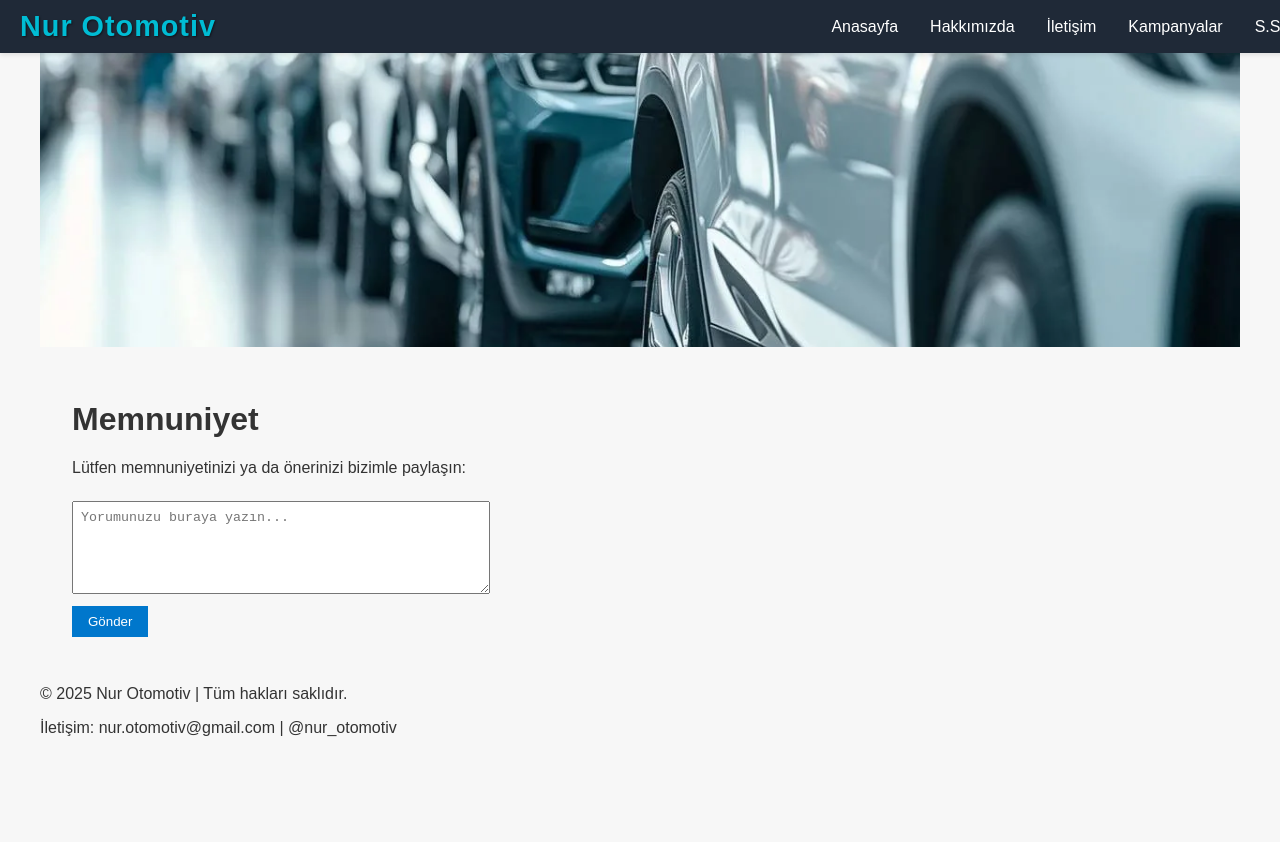
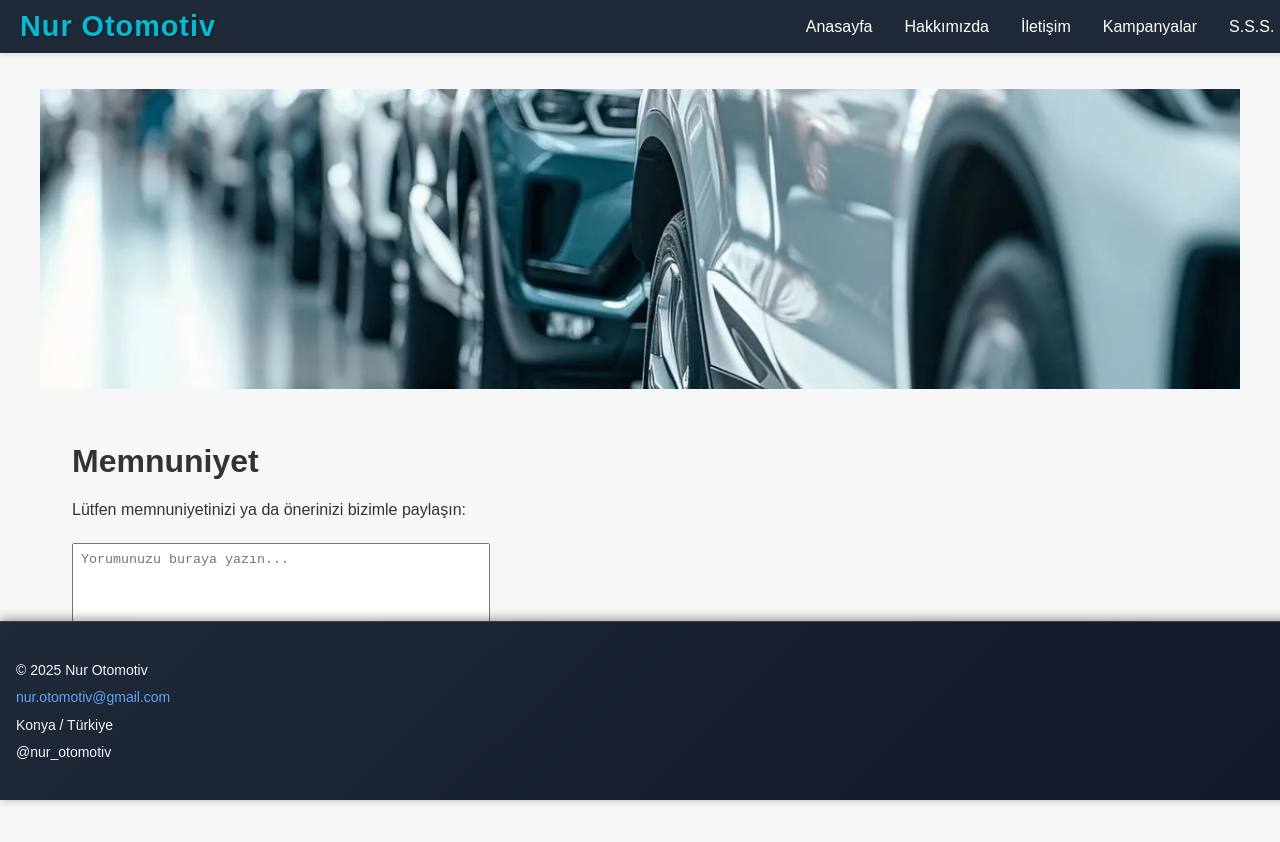
Before and after one commit to AyseNur739/nurotomotiv, a React (Vite) app: page /Memnuniyet in a window 1280 px wide. Shown: the top 842 px of the page. Before the commit the page ends 800 px from the top, so only its background shows below. Built offline with nearby package versions, Linux system fonts and the light colour scheme.

Commit message:
footer kısmı güncellendi

```diff
--- a/src/App.css
+++ b/src/App.css
@@ -15,6 +15,9 @@ body {
   /* Sayfa yüksekliğini tam yapar */
   flex-direction: column;
   /* İçeriklerin alt alta dizilmesi için */
+
+  padding-bottom: 100px;
+
 }
 
 nav ul {
--- /dev/null
+++ b/src/components/footer.css
@@ -0,0 +1,83 @@
+.footer {
+    background: linear-gradient(135deg, #1f2937, #111827);
+    /* Koyu mavi tonlardan oluşan degrade arka plan */
+
+    color: #f3f4f6;
+    /* Açık gri ton - karanlık zeminde daha okunur */
+
+    padding: 2rem 1rem;
+    /* Üst-alt 32px, sağ-sol 16px boşluk */
+
+    margin-top: 5rem;
+    /* Yukarıdan 5 birim (80px) boşluk - sayfadan ayırır */
+
+    text-align: left;
+    /* Tüm yazılar ortalanır */
+
+    font-size: 0.875rem;
+    /* Metin boyutu küçük (14px) */
+
+    border-top: 1px solid #374151;
+    /* Üst kısma ince çizgi - şık bir ayrım oluşturur */
+
+    box-shadow: 0 -2px 10px rgba(0, 0, 0, 0.4);
+    /* Üstten gelen hafif gölge efekti - 3D derinlik sağlar */
+    position: fixed;
+    bottom: 0;
+    left: 0;
+    width: 100%;
+    z-index: 999;
+}
+
+.footer a {
+    color: #60a5fa;
+    /* Canlı açık mavi renkli linkler */
+
+    text-decoration: none;
+    /* Altı çizili olmasın (varsayılanı kaldırır) */
+
+    transition: color 0.3s ease, text-decoration 0.3s ease;
+    /* Hover geçişlerinde yumuşak animasyon efekti */
+}
+
+.footer a:hover {
+    color: #3b82f6;
+    /* Hover olunca biraz daha koyu mavi renk */
+
+    text-decoration: underline;
+    /* Hoverda altı çizilir */
+}
+
+.footer p {
+    margin: 0.3rem 0;
+    /* Paragraflar arasında dikey 4.8px boşluk */
+
+    line-height: 1.6;
+    /* Satır aralığı - metinler sıkışık durmasın */
+}
+
+/* 🔁 Responsive destek – mobil uyumlu görünüm */
+@media (max-width: 640px) {
+    .footer {
+        font-size: 0.75rem;
+        /* Küçük ekranlarda yazı biraz küçülür (12px) */
+
+        padding: 1.5rem 0.5rem;
+        /* Mobilde daha az padding */
+    }
+}
+
+/* Sayfanın tümünü saran kapsayıcı */
+.page-container {
+    min-height: 100vh;
+    /* Görünüm yüksekliğini kapla */
+
+    display: flex;
+    flex-direction: column;
+}
+
+/* İçerik alanı - footer'ı aşağı itmek için esnek yapıda */
+.content-wrap {
+    flex: 1;
+    /* Sayfanın kalanını kaplasın, footer'ı alta iter */
+}
--- a/src/components/footer.jsx
+++ b/src/components/footer.jsx
@@ -1,8 +1,16 @@
+import './Footer.css';
+
 export default function Footer() {
     return (
-        <footer className="bg-gray-100 py-6 mt-20 text-center text-sm text-gray-500">
-            <p>© 2025 Nur Otomotiv | Tüm hakları saklıdır.</p>
-            <p>İletişim: <a href="mailto:nur.otomotiv@gmail.com" className="text-blue-500">nur.otomotiv@gmail.com</a> | @nur_otomotiv</p>
+        <footer className="footer">
+            <div className="footer-top">
+                <p>© 2025 Nur Otomotiv</p>
+                <p><a href="mailto:nur.otomotiv@gmail.com">nur.otomotiv@gmail.com</a></p>
+            </div>
+            <div className="footer-bottom">
+                <p>Konya / Türkiye</p>
+                <p>@nur_otomotiv</p>
+            </div>
         </footer>
     );
 }
--- a/src/components/navbar.css
+++ b/src/components/navbar.css
@@ -74,7 +74,7 @@
     /* Sayfanın en üstünde */
     left: 0;
     /* Sayfanın en solunda */
-    width: 100%;
+    width: 98%;
     /* Tam genişlik */
     z-index: 999;
     /* Diğer içeriklerin üstünde */
```
